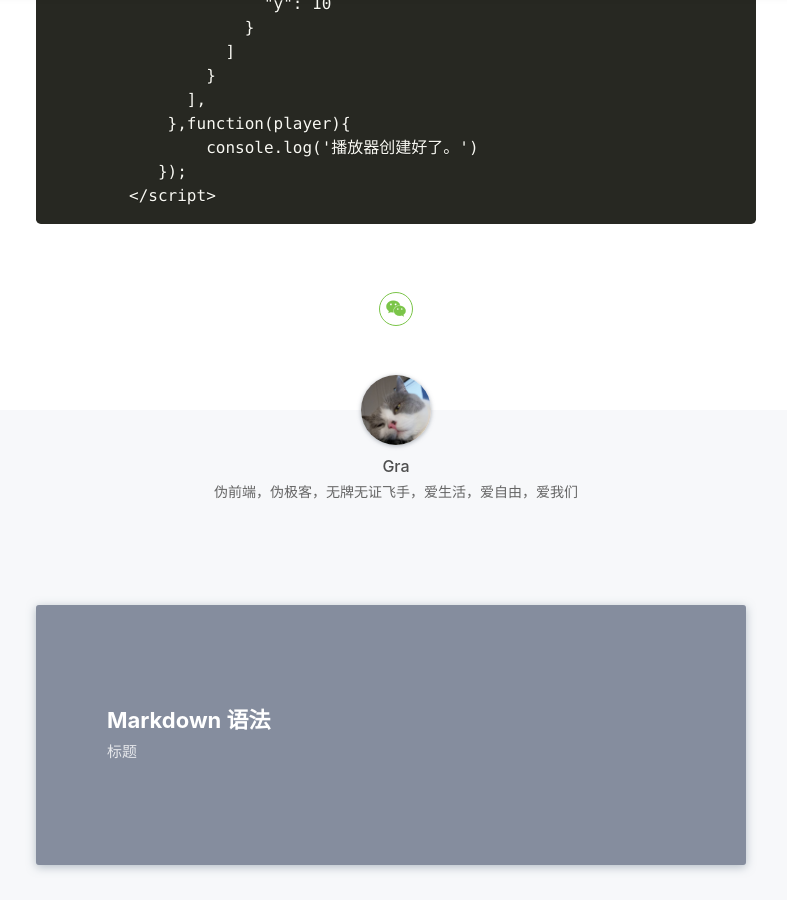
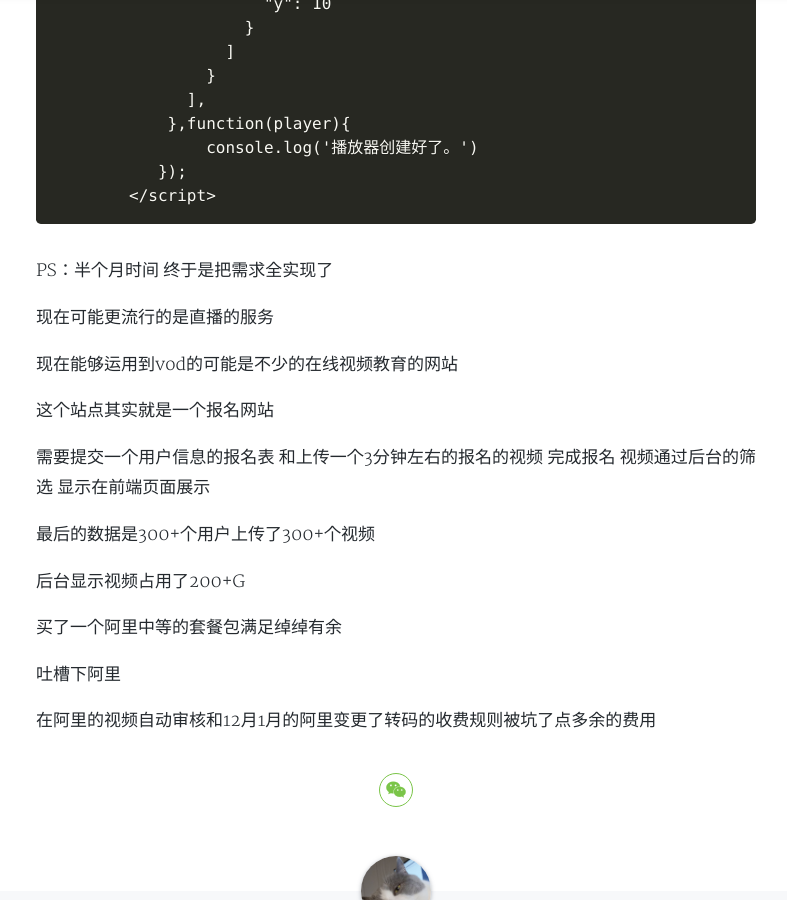
Before and after one commit to gr6a/gr6a.github.io, a Jekyll site: the page built from _posts/2019-04-27-阿里云Vod接入.md, in a window 1280 px wide and 900 px high, scrolled down 8795 px. Shown: the whole window, without its empty margins (244-1031 px from the left). Built offline with Jekyll 4.4.1, drawn with Linux system fonts in a browser that asks for light colours; nearby versions of some CDN libraries; a style sheet for code colours, icons or effects is not loaded.

Commit message:
Update 2019-04-27-阿里云Vod接入.md

````diff
--- a/_posts/2019-04-27-阿里云Vod接入.md
+++ b/_posts/2019-04-27-阿里云Vod接入.md
@@ -375,3 +375,24 @@ $ali = $this -> createupload($reali);
            });
         </script>
 ```
+
+
+PS：半个月时间 终于是把需求全实现了
+
+现在可能更流行的是直播的服务
+
+现在能够运用到vod的可能是不少的在线视频教育的网站
+
+这个站点其实就是一个报名网站
+
+需要提交一个用户信息的报名表 和上传一个3分钟左右的报名的视频 完成报名 视频通过后台的筛选 显示在前端页面展示
+
+最后的数据是300+个用户上传了300+个视频
+
+后台显示视频占用了200+G
+
+买了一个阿里中等的套餐包满足绰绰有余
+
+吐槽下阿里
+
+在阿里的视频自动审核和12月1月的阿里变更了转码的收费规则被坑了点多余的费用
````
